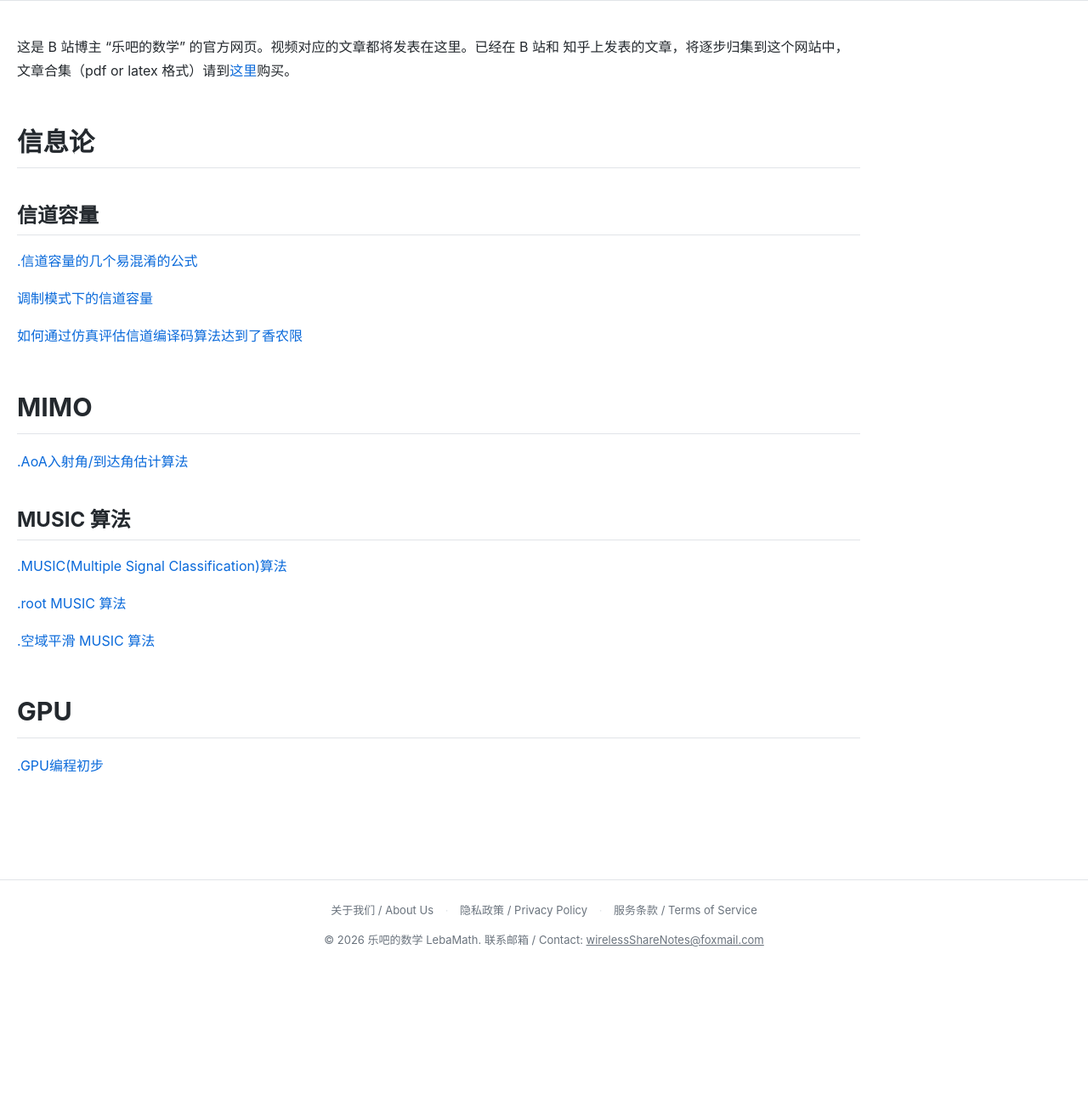
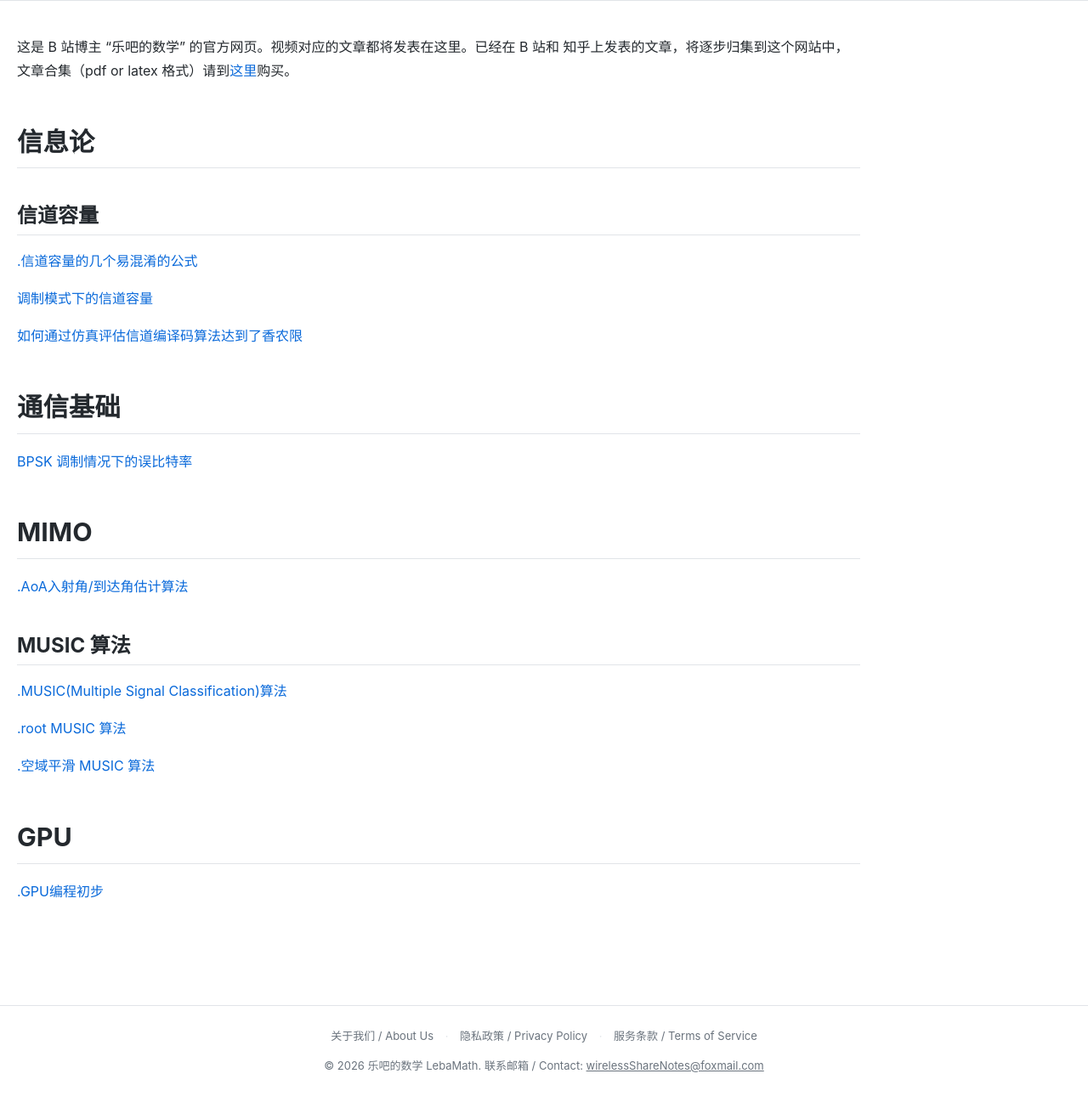
Before and after one commit to lebamath/lebamath.github.io, a Jekyll site: the page built from chinese_version.md, in a window 1280 px wide. Shown: the whole page at 85% size. Built offline with Jekyll 4.4.1, drawn with Linux system fonts in a browser that asks for light colours; before the commit the page ends 1150 px from its top, so only the background shows below that.

Commit message:
BER_under_BPSK_modulation

```diff
--- a/chinese_version.md
+++ b/chinese_version.md
@@ -15,6 +15,9 @@ title: 首页
 
 [如何通过仿真评估信道编译码算法达到了香农限](/chinese_version/information_theory/how_to_evaluate_reach_to_channel_capacity)
 
+# 通信基础
+
+[BPSK 调制情况下的误比特率](/chinese_version/communication_basic/BER_under_BPSK_modulation)
 
 # MIMO
 
```
Also changed, not shown: figure/awgn/AWGN信道下的误码率分析-BPSK-SISO-BPSK_ideal_constellation.png (added), figure/awgn/AWGN信道下的误码率分析-BPSK-SISO-Calculating-Error-Probability.png (added), figure/awgn/AWGN信道下的误码率分析-BPSK-SISO-PDF_of_BPSK_symbols.png (added), figure/awgn/AWGN信道下的误码率分析-BPSK-SISO-标准正太分布图Qx.png (added), figure/awgn/Rayleigh衰落信道与 AWGN 信道 BER 对比.png (added).
